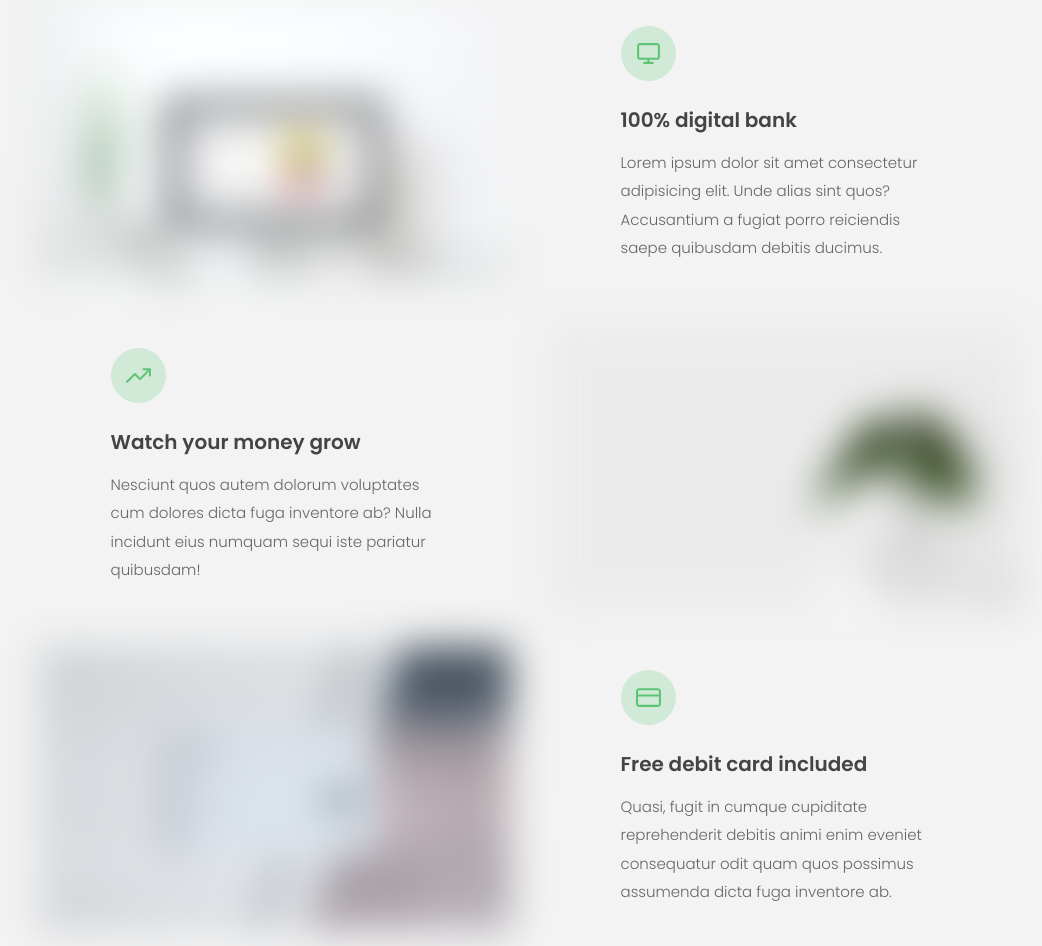
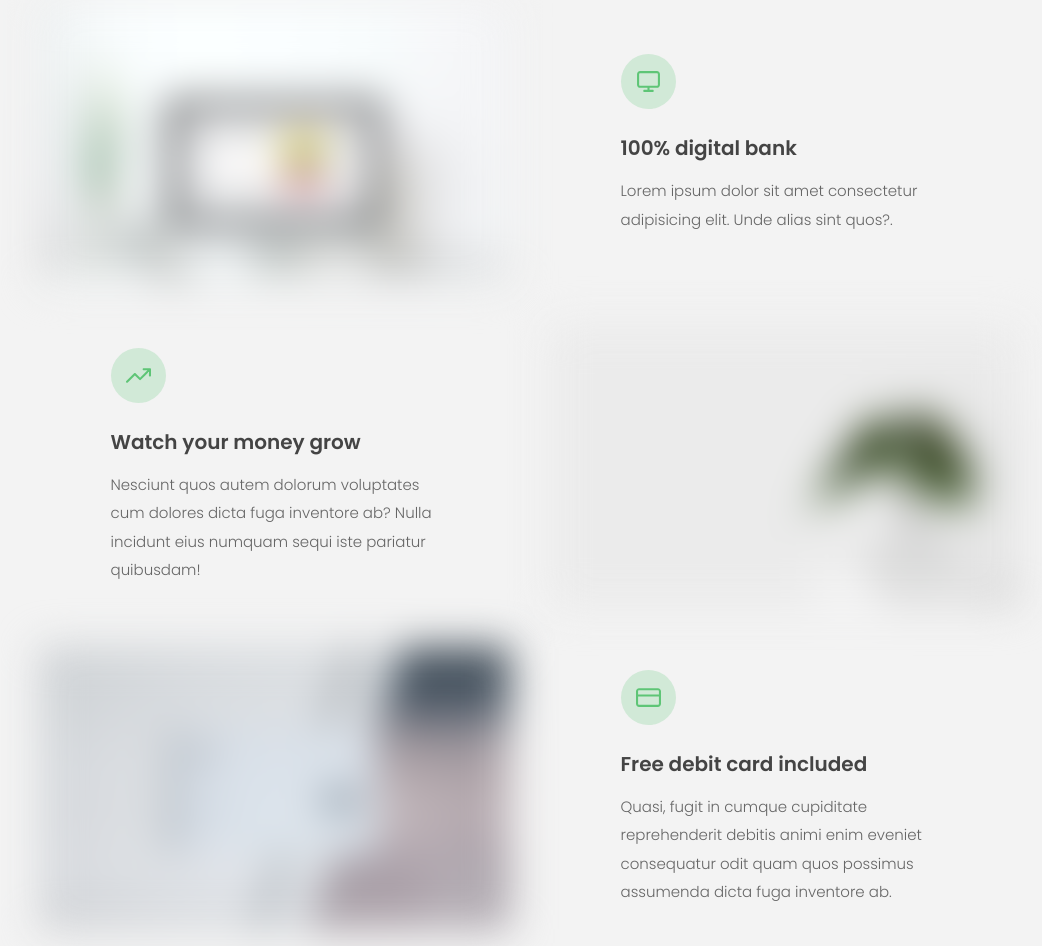
Before and after one commit to Npvivek/Bankist-marketing, a plain HTML site: page index.html in a window 1280 px wide. Shown: the part 1176-2122 px from the top of the page, without its empty margins (110-1152 px from the left). Drawn offline with Linux system fonts and the light colour scheme.

```diff
--- a/index.html
+++ b/index.html
@@ -82,8 +82,7 @@
           <h5 class="features__header">100% digital bank</h5>
           <p>
             Lorem ipsum dolor sit amet consectetur adipisicing elit. Unde alias
-            sint quos? Accusantium a fugiat porro reiciendis saepe quibusdam
-            debitis ducimus.
+            sint quos?.
           </p>
         </div>
 
```
